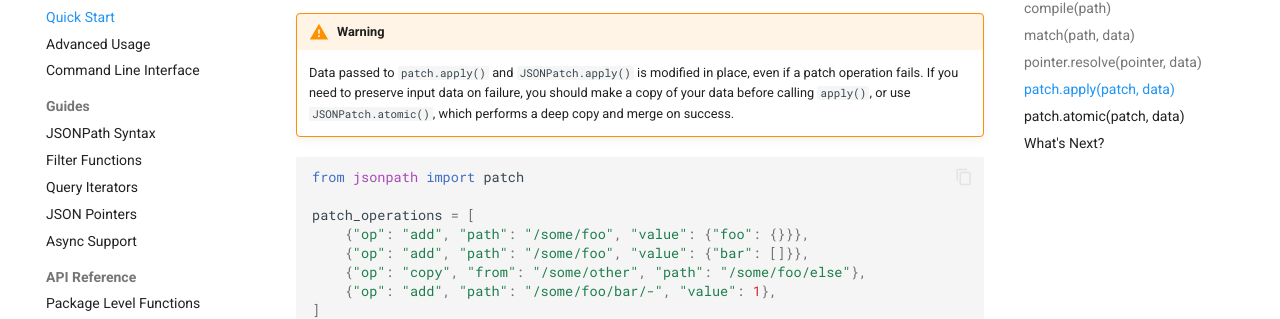
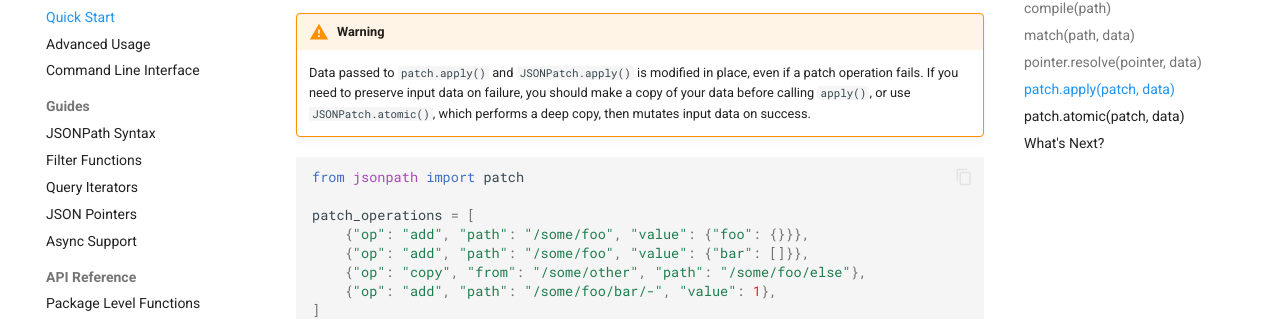
Before and after one commit to jg-rp/python-jsonpath, an MkDocs documentation site: the page built from docs/quickstart.md, in a window 1280 px wide and 1400 px high, scrolled down 5972 px. Shown: the part 154-473 px from the top of the window. Built offline with MkDocs 1.6.1 and Material for MkDocs 9.7.7, drawn with Linux system fonts in a browser that asks for light colours; comment, search, counter and statistics services are not loaded; some of the changed text lies outside the part shown.

Commit message:
Clarify input data mutation on success

````diff
--- a/docs/quickstart.md
+++ b/docs/quickstart.md
@@ -274,7 +274,7 @@ _data_ is the target JSON document to modify. If _data_ is a string or file-like
 
 !!! warning
 
-    Data passed to `patch.apply()` and `JSONPatch.apply()` is modified in place, even if a patch operation fails. If you need to preserve input data on failure, you should make a copy of your data before calling `apply()`, or use `JSONPatch.atomic()`, which performs a deep copy and merge on success.
+    Data passed to `patch.apply()` and `JSONPatch.apply()` is modified in place, even if a patch operation fails. If you need to preserve input data on failure, you should make a copy of your data before calling `apply()`, or use `JSONPatch.atomic()`, which performs a deep copy, then mutates input data on success.
 
 ```python
 from jsonpath import patch
@@ -332,7 +332,7 @@ print(data)  # {'some': {'other': 'thing', 'foo': {'bar': [1], 'else': 'thing'}}
 
 **_New in version 2.1.0_**
 
-Data passed to `patch.apply()` and `JSONPatch.apply()` is modified in place, even if a patch operation fails. If you need to preserve input data on failure, you should make a copy of your data before calling `apply()`, or use `patch.atomic()`, which performs a deep copy and merge on success.
+Data passed to `patch.apply()` and `JSONPatch.apply()` is modified in place, even if a patch operation fails. If you need to preserve input data on failure, you should make a copy of your data before calling `apply()`, or use `patch.atomic()`, which performs a deep copy, then mutates input data on success.
 
 !!! note
 
````
